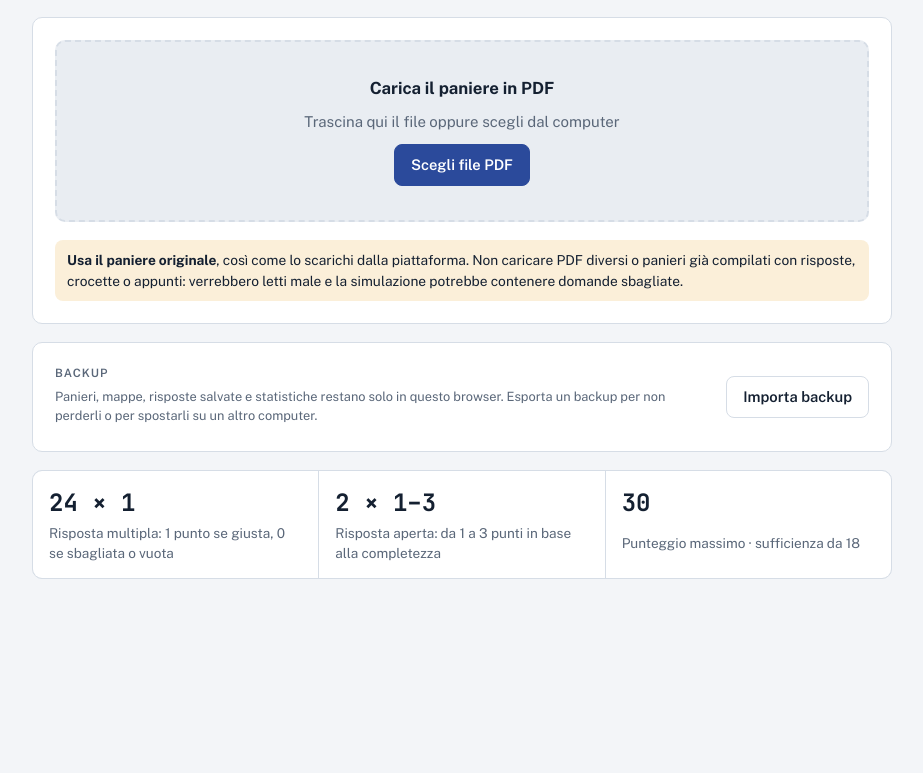
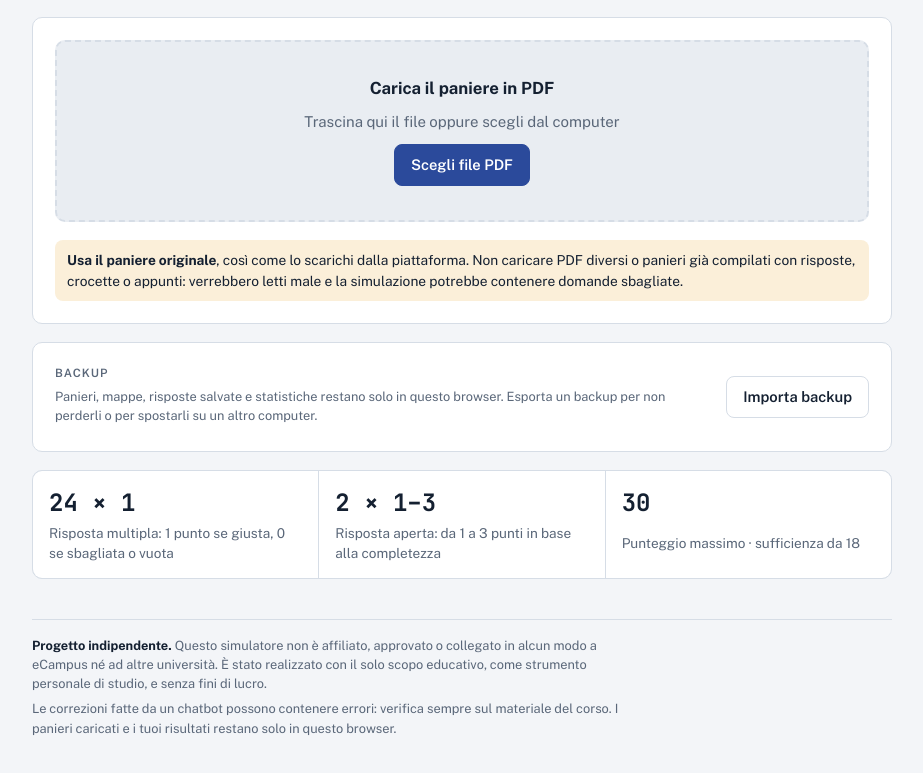
Before and after one commit to Max028/eCampus-Exam-Simulator, a plain HTML site: page index.html in a window 1280 px wide. Shown: the part 339-1112 px from the top of the page, without its empty margins (178-1101 px from the left). Before the commit the page ends 966 px from the top, so only its background shows below. Drawn offline with nearby package versions, Linux system fonts and the light colour scheme.

Commit message:
Nota di progetto indipendente, educativo e senza fini di lucro
Co-Authored-By: Claude Opus 5.5 <noreply@anthropic.com>

```diff
--- a/index.html
+++ b/index.html
@@ -34,6 +34,9 @@ body { background: var(--bg); color: var(--ink); font-family: var(--f-ui); font-
   padding-left: max(16px, env(safe-area-inset-left, 0px)); padding-right: max(16px, env(safe-area-inset-right, 0px)); padding-block: 0 48px; }
 body::before { content: ""; position: fixed; inset: 0 0 auto; height: env(safe-area-inset-top, 0px); z-index: 10; background: var(--surface); }
 .wrap { max-width: 860px; margin: 0 auto; }
+.sitefoot { margin-top: 40px; padding-top: 16px; border-top: 1px solid var(--line); display: grid; gap: 6px; font-size: 0.8rem; color: var(--muted); }
+.sitefoot p { margin: 0; max-width: 75ch; }
+.sitefoot strong { color: var(--ink); }
 h1, h2, h3 { text-wrap: balance; margin: 0; line-height: 1.2; }
 h1 { font-size: 1.75rem; font-weight: 700; letter-spacing: -0.01em; }
 h2 { font-size: 1.25rem; font-weight: 700; }
@@ -296,6 +299,10 @@ section.blk { margin-top: 26px; scroll-margin-top: 16px; display: grid; gap: 16p
 </style>
 
 <div class="wrap" id="app"></div>
+<footer class="wrap sitefoot">
+  <p><strong>Progetto indipendente.</strong> Questo simulatore non è affiliato, approvato o collegato in alcun modo a eCampus né ad altre università. È stato realizzato con il solo scopo educativo, come strumento personale di studio, e senza fini di lucro.</p>
+  <p>Le correzioni fatte da un chatbot possono contenere errori: verifica sempre sul materiale del corso. I panieri caricati e i tuoi risultati restano solo in questo browser.</p>
+</footer>
 
 <script type="module">
 /* ========== PDF parsing ========== */
```
Also changed, not shown: 1 other file.
